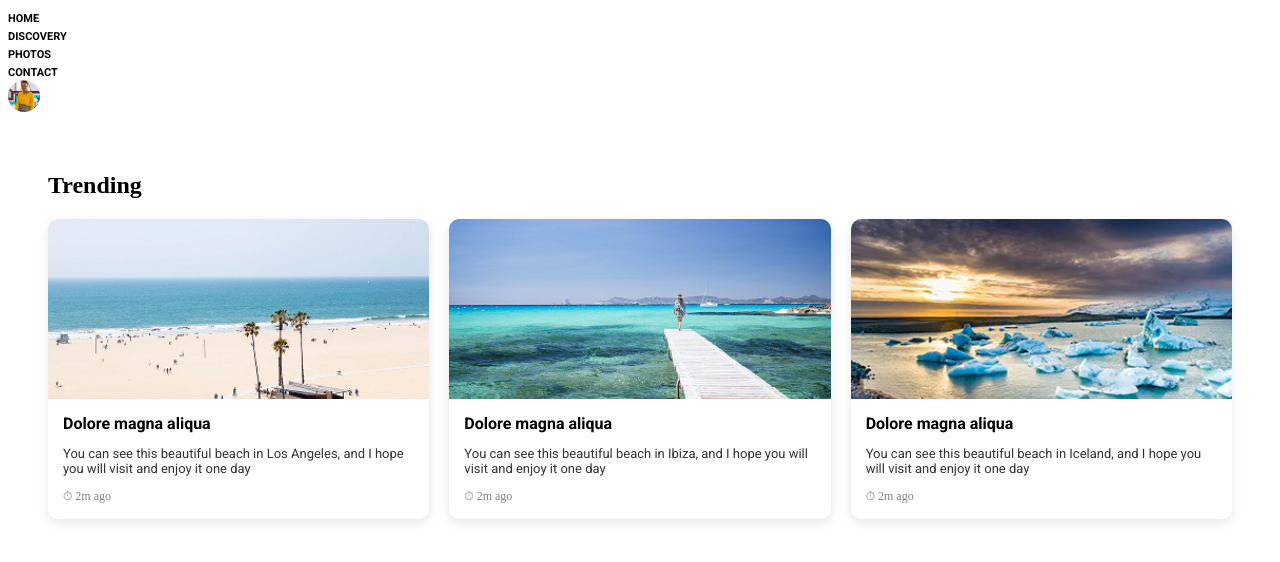
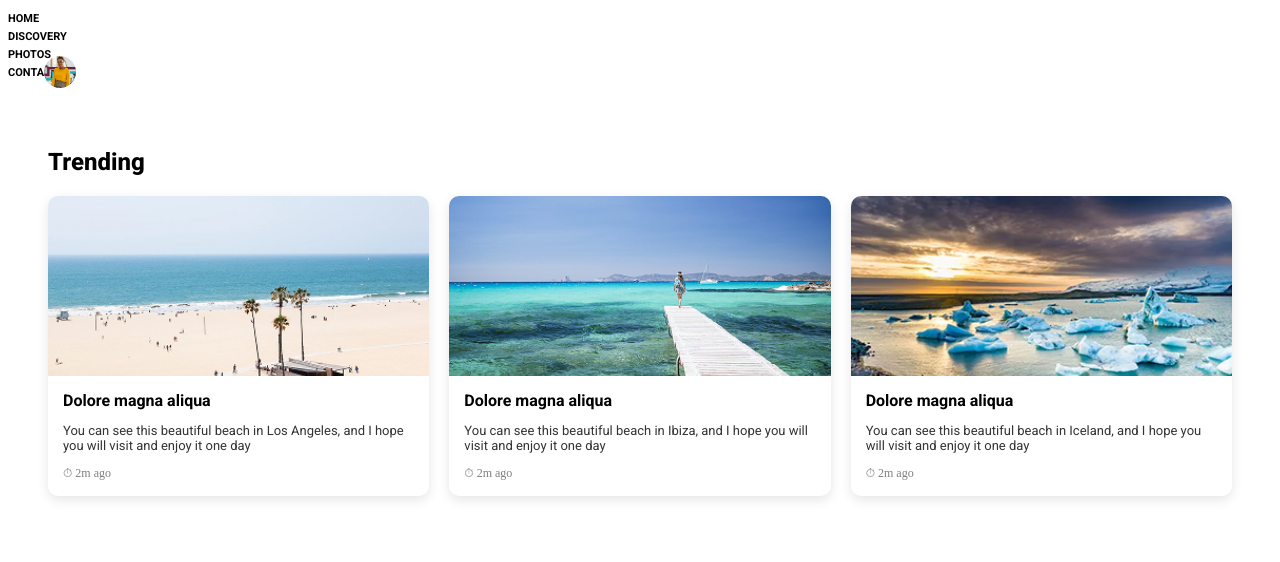
Before and after one commit to teklatari/Tekla-Tarimanashvili-lec-6, a plain HTML site: page index.html in a window 1280 px wide. Drawn offline with Linux system fonts and the light colour scheme.

Commit message:
push all

```diff
--- a/styles/style.css
+++ b/styles/style.css
@@ -13,6 +13,11 @@ a {
 	display: inline-block;
 	vertical-align: middle;
 }
+nav{
+	display: inline-block;
+	vertical-align: middle;
+}
+
 
 .logo {
 	width: 32px;
@@ -26,6 +31,7 @@ ul {
   list-style: none;
   padding: 0;
   margin: 0;
+  display: inline-block;
 }
 
 /* Remove blue underline & style links */
@@ -47,6 +53,7 @@ a {
   font-size: 24px;
   font-weight: 800;
   margin-bottom: 20px;
+  font-family: Roboto;
 }
 
 .card-container {
```
